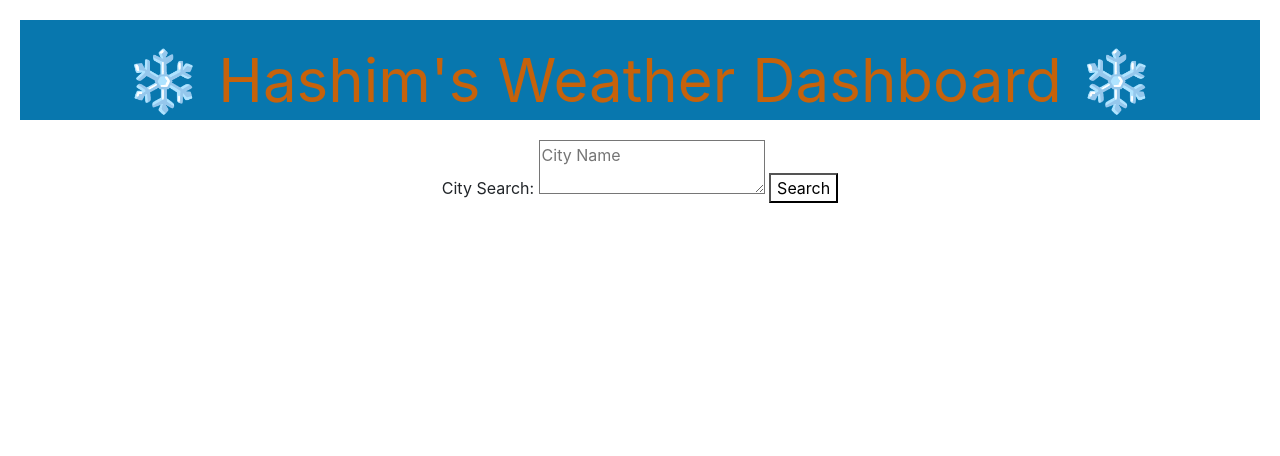
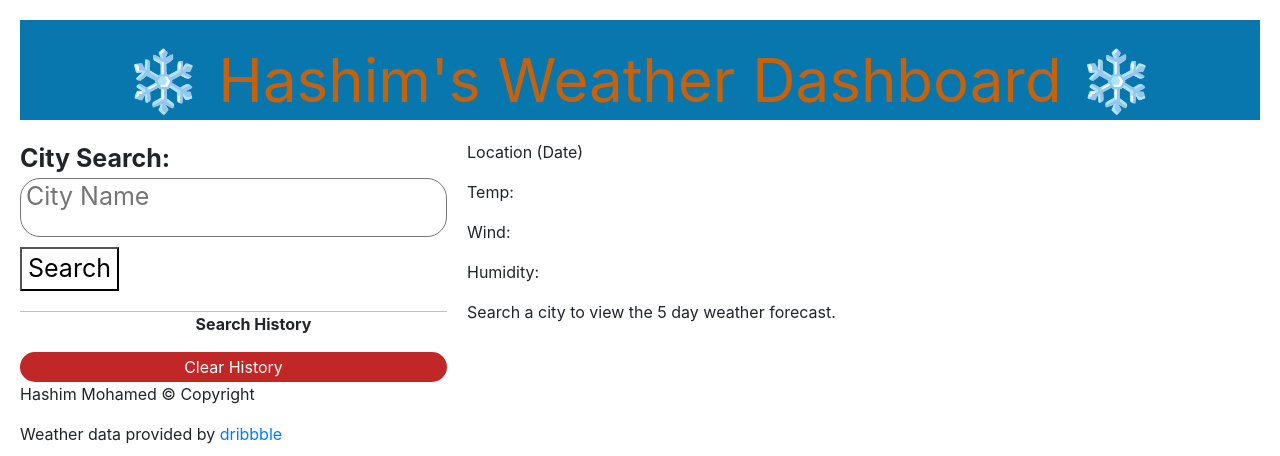
Before and after one commit to Hash33m/Hashims-weather-dashboard, a plain HTML site: page index.html in a window 1280 px wide. Shown: the top 456 px of the page. Drawn offline with nearby package versions, Linux system fonts and the light colour scheme.

Commit message:
updated index

```diff
--- a/assets/css/style.css
+++ b/assets/css/style.css
@@ -21,3 +21,66 @@ main {
   display: flex;
   justify-content: space-evenly;
 }
+aside {
+  width: 35%;
+  display: block;
+}
+
+.searchText {
+  font-weight: bolder;
+  font-size: 25px;
+}
+
+textarea {
+  resize: none;
+  width: 100%;
+  padding-top: 5px;
+  padding-left: 5px;
+  line-height: 100%;
+  border-radius: 20px;
+}
+
+#searchBtn {
+  background-color: rgb(240, 68, 68);
+  width: 100%;
+  color: white;
+  border-radius: 20px;
+  border-color: transparent;
+}
+
+#searchHistory {
+  margin-top: 20px;
+  border-top: 1px solid rgb(194, 192, 192);
+  text-align: center;
+  font-weight: bolder;
+}
+
+li {
+  list-style: none;
+  width: 100%;
+  text-align: center;
+  margin-top: 5px;
+  margin-bottom: 5px;
+}
+
+li button {
+  width: 100%;
+  border-radius: 20px;
+  background-color: lightgray;
+  font-weight: bold;
+  border-color: transparent;
+  color: rgb(26, 153, 83);
+}
+
+#clearHistoryBTN {
+  background-color: rgb(193, 39, 39);
+  width: 100%;
+  color: white;
+  border-radius: 15px;
+  border-color: transparent;
+}
+
+section {
+  width: 65%;
+  margin-left: 20px;
+}
--- a/index.html
+++ b/index.html
@@ -21,3 +21,34 @@
         <textarea id="cityFeild" placeholder="City Name"></textarea>
         <button id="searchBt">Search</button>
       </div>
+      <div>
+        <ul id="searchHistory">Search History</ul>
+        <button id="clearHistoryBTN">Clear History</button>
+      </div>
+    </aside>
+    <section>
+      <div id="currentBox">
+        <p id="currentLocation">Location (Date)</p>
+        <p id="currentTemp">Temp:</p>
+        <p id="currentWind">Wind:</p>
+        <p id="currentHumidity">Humidity:</p>
+      </div>
+      <div>
+        <p id="forecastText">Search a city to view the 5 day weather forecast.</p>
+        <div id="forecastBoxes">
+        </div>
+    </section>
+  </main>
+  <footer>
+    <p>Hashim Mohamed © Copyright</p>
+    <p>Weather data provided by <a href="https://dribbble.com/shots/5827243-Weather-Forecast-Main-Icon"
+        target="_blank">dribbble</a></p>
+    <img src="./assets/img/weather logo.webp" alt="Weather logo" title="Weather Logo">
+
+  </footer>
+  <script src="https://cdnjs.cloudflare.com/ajax/libs/jquery/3.2.1/jquery.min.js"></script>
+  <script src="https://cdnjs.cloudflare.com/ajax/libs/dayjs/1.11.6/dayjs.min.js"></script>
+  <script src="./assets/js/script.js"></script>
+</body>
+
+</html>
```
Also changed, not shown: assets/img/weather logo.webp (added).
